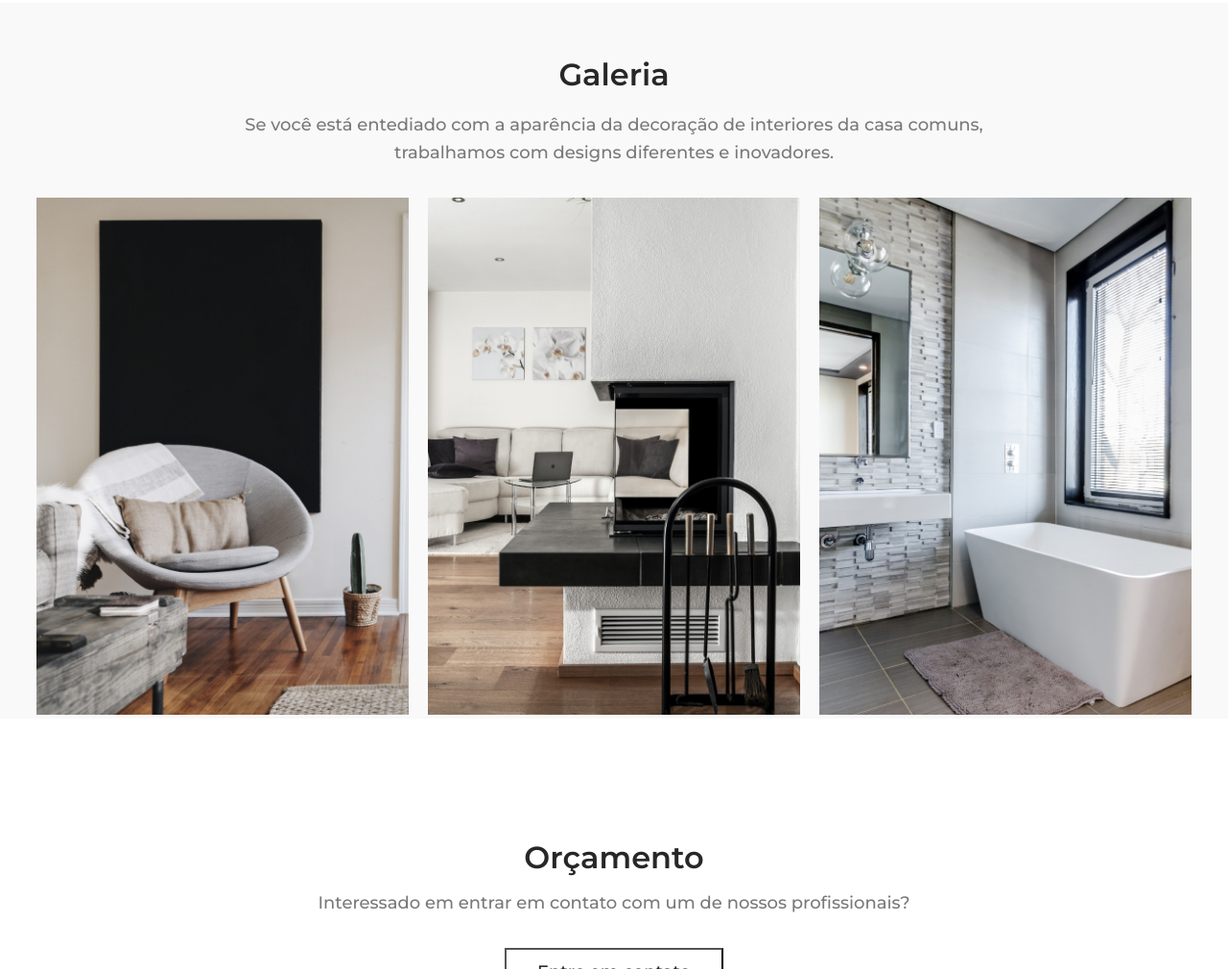
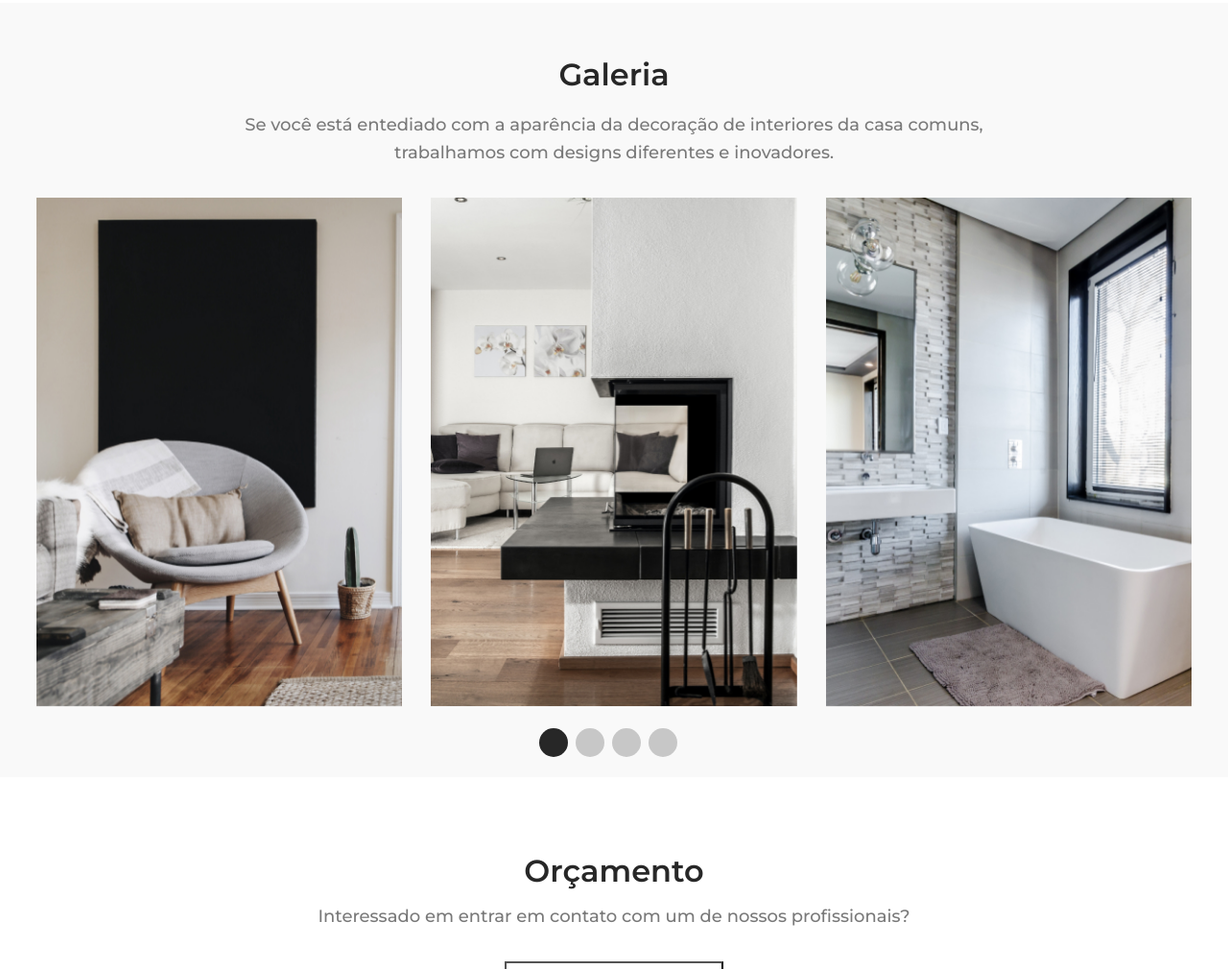
Before and after one commit to Wallace-Bezerra/HomeYou, a plain HTML site: page index.html in a window 1280 px wide. Shown: the part 1639-2649 px from the top of the page at 96% size. Drawn offline with nearby package versions, Linux system fonts and the light colour scheme.

Commit message:
swiper-js

```diff
--- a/Js/script.js
+++ b/Js/script.js
@@ -89,3 +89,27 @@ footerLogo.addEventListener("click", () => {
         top: 0
     })
 })
+
+// swiper
+
+const swiper = new Swiper(".gallery-swiper", {
+    slidesPerView: 3,
+    spaceBetween: 30,
+    pagination: {
+        el: ".swiper-pagination",
+        clickable: true,
+    },
+    breakpoints: {
+        200: {
+            slidesPerView: 1,
+        },
+        420: {
+            slidesPerView: 2,
+            spaceBetween: 20
+        },
+        700: {
+            slidesPerView: 3,
+        }
+    }
+
+});
--- a/index.html
+++ b/index.html
@@ -8,6 +8,7 @@
     <link rel="preconnect" href="https://fonts.googleapis.com">
     <link rel="preconnect" href="https://fonts.gstatic.com" crossorigin>
     <link href="https://fonts.googleapis.com/css2?family=Montserrat:wght@300;400;500;600;700&display=swap" rel="stylesheet">
+    <link rel="stylesheet" href="https://cdn.jsdelivr.net/npm/swiper@8/swiper-bundle.min.css" />
     <link rel="stylesheet" href="./css/main.css">
     <title>HomeYou</title>
 </head>
@@ -141,19 +142,32 @@
                     trabalhamos com designs diferentes e inovadores.
                 </p>
             </div>
-            <ul class="gallery-wrapper">
-                <li>
+            <div class="swiper gallery-swiper">
+                <ul class="swiper-wrapper">
+                    <li class="swiper-slide">
                         <img src="./img/img1.jpg" alt="">
                     </li>
-                <li>
+                    <li class="swiper-slide">
                         <img src="./img/img2.jpg" alt="">
                     </li>
-                <li>
+                    <li class="swiper-slide">
                         <img src="./img/img3.jpg" alt="">
                     </li>
+                    <li class="swiper-slide">
+                        <img src="./img/img4.jpg" alt="">
+                    </li>
+                    <li class="swiper-slide">
+                        <img src="./img/img5.jpg" alt="">
+                    </li>
+                    <li class="swiper-slide">
+                        <img src="./img/img6.jpg" alt="">
+                    </li>
+                </ul>
+                <div class="swiper-pagination"></div>
+            </div>
 
-            </ul>
         </div>
+
     </section>
 
     <section class="budget-section container" id="contact">
@@ -191,6 +205,7 @@
             </ul>
         </div>
     </footer>
+    <script src="https://cdn.jsdelivr.net/npm/swiper/swiper-bundle.min.js"></script>
     <script src="./Js/script.js"></script>
 </body>
 
--- a/sass/_gallery.scss
+++ b/sass/_gallery.scss
@@ -27,12 +27,37 @@
             color: $gray;
         }
     }
+    .swiper.gallery-swiper {
+        overflow-x: hidden;
+        .swiper-wrapper {
+            max-height: 610px;
+            height: 100%;
+        }
+        .swiper-pagination {
+            bottom: 1px;
+            left: -6px;
+            width: auto;
+            padding: 20px;
+            position: relative;
+            display: flex;
+            justify-content: center;
 
-    .gallery-wrapper {
-        display: flex;
-        gap: 20px;
-        margin-bottom: 47px;
+            justify-content: center;
+            .swiper-pagination-bullet {
+                width: 30px;
+                height: 30px;
+                &-active {
+                    background-color: $black;
                 }
+            }
+        }
+    }
+}
+// .gallery-wrapper {
+//     display: flex;
+//     gap: 20px;
+//     margin-bottom: 47px;
+// }
 
 @include responsive(600px) {
     .gallery-description {
@@ -47,13 +72,12 @@
         }
     }
 
-        .gallery-wrapper {
-            flex-direction: column;
-            justify-content: center;
+    // .gallery-wrapper {
+    //     flex-direction: column;
+    //     justify-content: center;
 
-            li {
-                text-align: center;
+    //     li {
+    //         text-align: center;
+    //     }
+    // }
 }
-        }
-    }
-}
--- a/sass/_modal.scss
+++ b/sass/_modal.scss
@@ -23,6 +23,7 @@
     justify-content: center;
     align-items: center;
     padding-inline: 30px;
+    z-index: 2;
     .card-modal {
       position: relative;
       padding: 70px 80px;
@@ -208,11 +209,12 @@
   }
 }
 
-@media (orientation: landscape) {
+@media (max-height: 780px) {
   .modal-contact {
     .overlay {
       .card-modal {
         margin-top: 40px;
+        margin-bottom: 40px;
         height: 100vh;
         overflow: scroll;
       }
```
Also changed, not shown: css/main.css, img/img4.jpg (added), img/img5.jpg (added), img/img6.jpg (added), 1 other file. Lines whose indentation alone changed are shown as unchanged.
